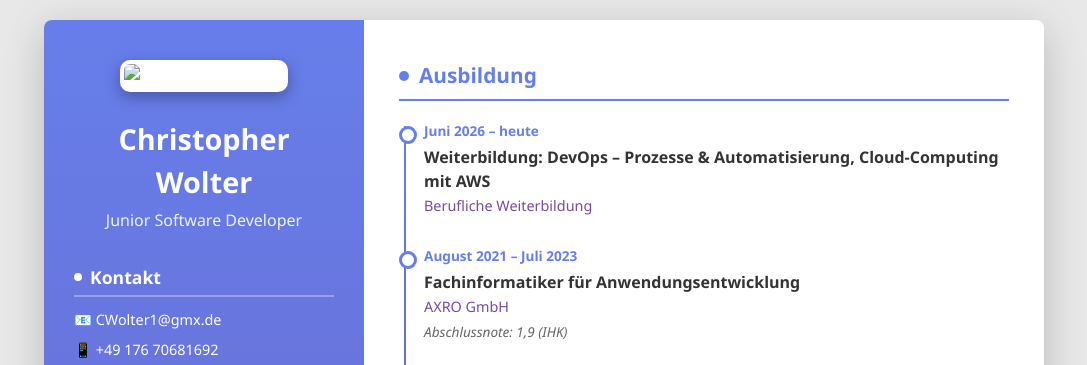
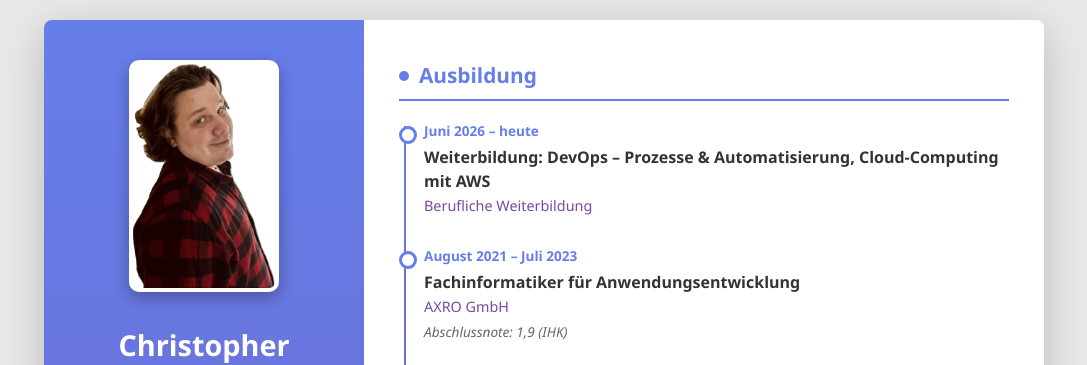
Before and after one commit to ChrissieChrossie/workflow-test, a plain HTML site: page index.html in a window 1280 px wide. Shown: the top 365 px of the page, without its empty margins (96-1183 px from the left). Drawn offline with Linux system fonts and the light colour scheme.

Commit message:
Edit terraform things

```diff
--- a/index.html
+++ b/index.html
@@ -295,7 +295,7 @@
     <!-- LINKE SPALTE -->
     <aside class="sidebar">
         <div class="profile-pic-container">
-            <img src="Wolter-Christopher.png" alt="Christopher Wolter" class="profile-pic">
+            <img src="images/Wolter-Christopher.png" alt="Christopher Wolter" class="profile-pic">
         </div>
         <h1>Christopher Wolter</h1>
         <p class="subtitle">Junior Software Developer</p>
```
Also changed, not shown: .github/workflows/taschenrechner.yml (deleted), images/Wolter-Christopher.png (added), 3 other files.
